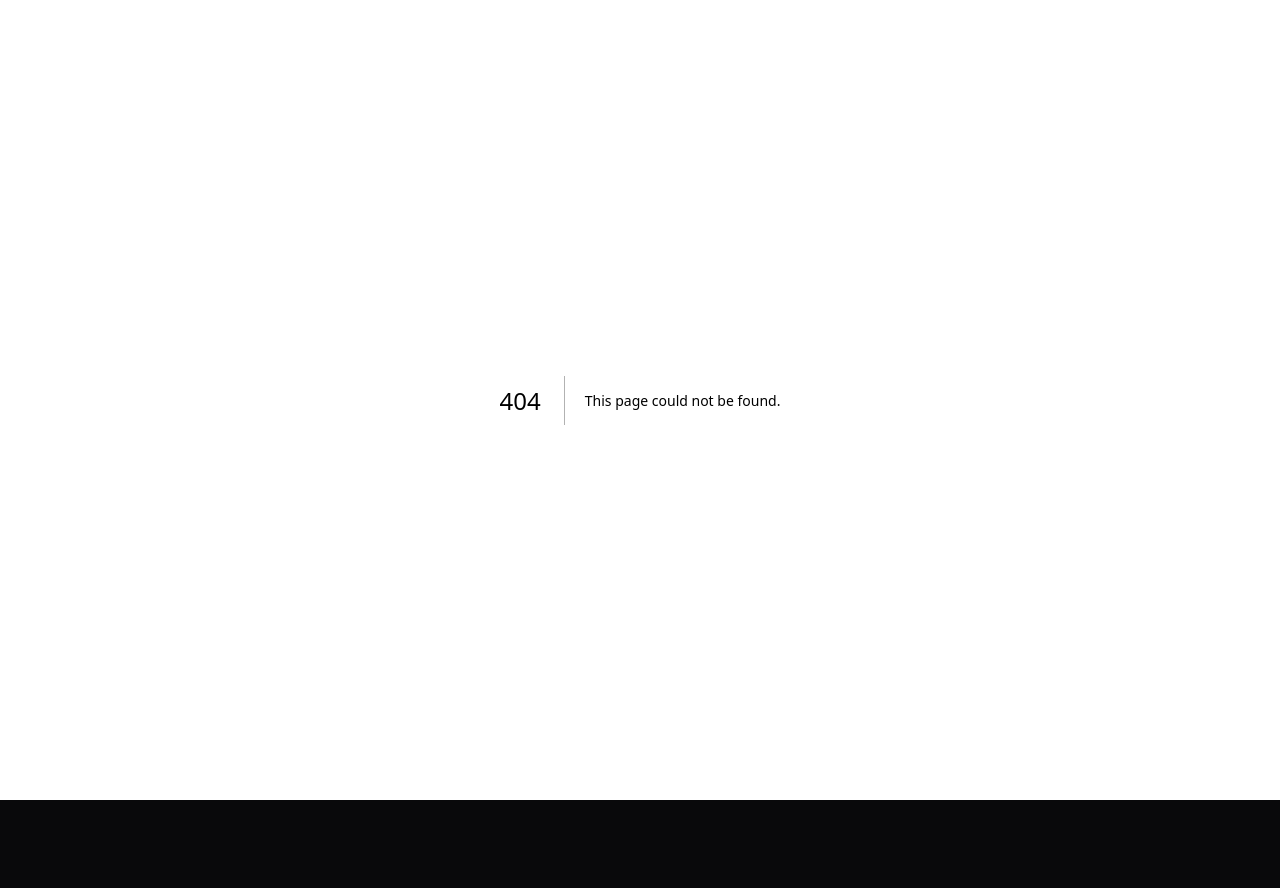
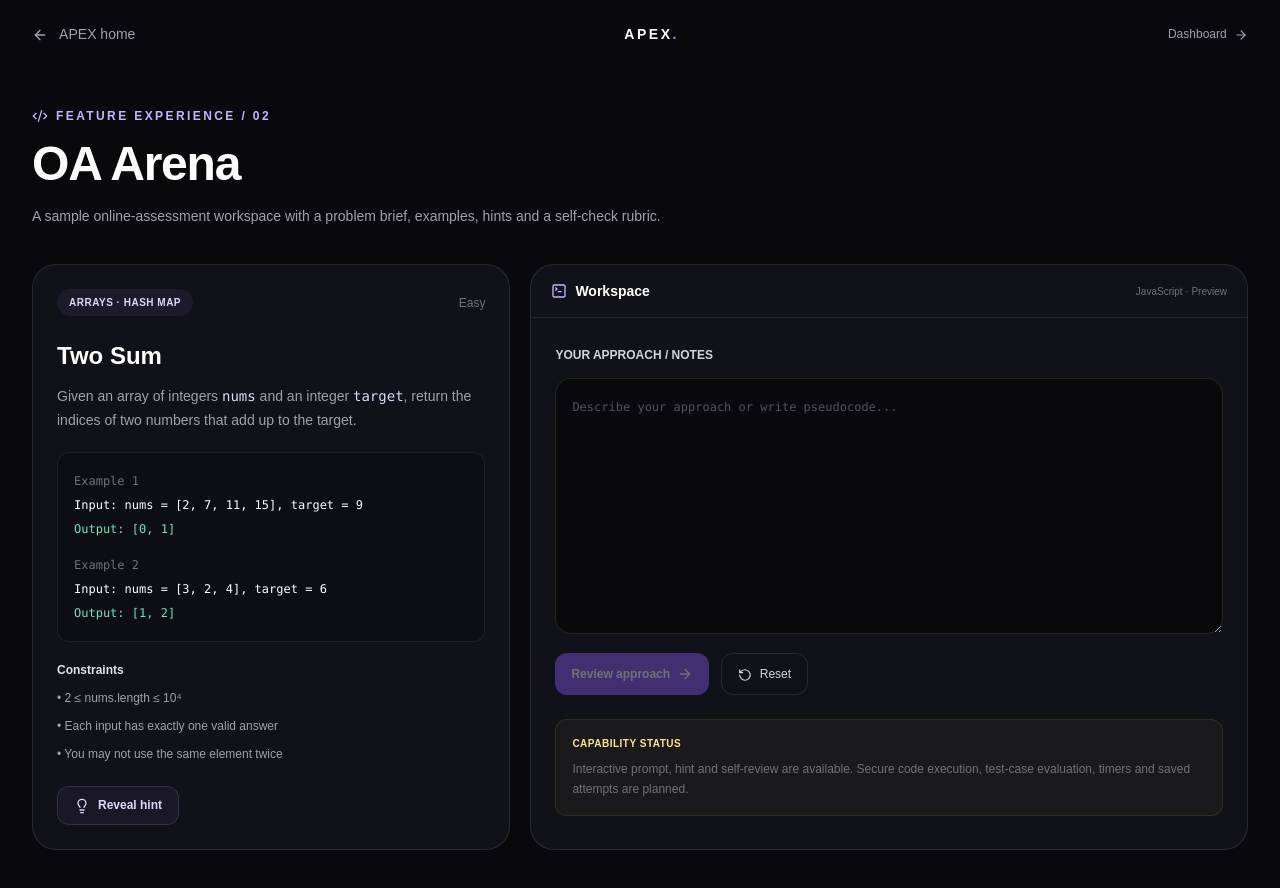
Before and after one commit to ansh44233/APEX-AI-Career-Developer-Intelligence-Platform, a Next.js app: page /features/oa-arena in a window 1280 px wide. Before the commit this address had no page. Shown: the top 888 px of the page. Before the commit the page ends 800 px from the top, so only its background shows below. Built offline with nearby package versions, Linux system fonts and the light colour scheme.

Commit message:
Add interactive OA Arena feature preview

```diff
--- /dev/null
+++ b/src/app/features/oa-arena/page.tsx
@@ -0,0 +1,34 @@
+"use client";
+
+import { useState } from "react";
+import { ArrowLeft, ArrowRight, CheckCircle2, Code2, Lightbulb, RotateCcw, TerminalSquare } from "lucide-react";
+
+export default function OAArena() {
+  const [showHint, setShowHint] = useState(false);
+  const [showChecks, setShowChecks] = useState(false);
+  const [attempt, setAttempt] = useState("");
+  const sample = "function twoSum(nums, target) {\n  const seen = new Map();\n  for (let i = 0; i < nums.length; i++) {\n    const need = target - nums[i];\n    if (seen.has(need)) return [seen.get(need), i];\n    seen.set(nums[i], i);\n  }\n  return [];\n}";
+  return <main className="min-h-screen bg-[#09090d] text-white">
+    <header className="mx-auto flex max-w-7xl items-center justify-between px-5 py-6 sm:px-8"><a href="/" className="text-sm text-zinc-400 hover:text-white"><ArrowLeft className="mr-2 inline h-4 w-4"/> APEX home</a><span className="text-sm font-extrabold tracking-[0.18em]">APEX<span className="text-violet-400">.</span></span><a href="/dashboard" className="text-xs text-zinc-400 hover:text-white">Dashboard <ArrowRight className="ml-1 inline h-3.5 w-3.5"/></a></header>
+    <section className="mx-auto max-w-7xl px-5 pb-20 pt-10 sm:px-8">
+      <div className="mb-9"><p className="flex items-center gap-2 text-xs font-semibold tracking-[0.2em] text-violet-300"><Code2 className="h-4 w-4"/> FEATURE EXPERIENCE / 02</p><h1 className="mt-4 text-4xl font-semibold tracking-tight sm:text-5xl">OA Arena</h1><p className="mt-4 max-w-2xl text-sm leading-6 text-zinc-400">A sample online-assessment workspace with a problem brief, examples, hints and a self-check rubric.</p></div>
+      <div className="grid gap-5 xl:grid-cols-[minmax(300px,0.8fr)_minmax(0,1.2fr)]">
+        <section className="rounded-3xl border border-white/10 bg-[#111119] p-6">
+          <div className="flex items-center justify-between"><span className="rounded-full bg-violet-400/[0.08] px-3 py-1.5 text-[10px] font-semibold tracking-wider text-violet-200">ARRAYS · HASH MAP</span><span className="text-xs text-zinc-500">Easy</span></div>
+          <h2 className="mt-6 text-2xl font-semibold">Two Sum</h2><p className="mt-3 text-sm leading-6 text-zinc-400">Given an array of integers <code className="text-violet-200">nums</code> and an integer <code className="text-violet-200">target</code>, return the indices of two numbers that add up to the target.</p>
+          <div className="mt-5 rounded-xl border border-white/[0.07] bg-black/20 p-4 font-mono text-xs leading-6"><p className="text-zinc-500">Example 1</p><p>Input: nums = [2, 7, 11, 15], target = 9</p><p className="text-emerald-300">Output: [0, 1]</p><p className="mt-3 text-zinc-500">Example 2</p><p>Input: nums = [3, 2, 4], target = 6</p><p className="text-emerald-300">Output: [1, 2]</p></div>
+          <div className="mt-5 space-y-3 text-xs text-zinc-400"><p><strong className="text-zinc-200">Constraints</strong></p><p>• 2 ≤ nums.length ≤ 10⁴</p><p>• Each input has exactly one valid answer</p><p>• You may not use the same element twice</p></div>
+          <button onClick={()=>setShowHint(!showHint)} className="mt-6 rounded-xl border border-violet-300/15 bg-violet-400/[0.06] px-4 py-2.5 text-xs font-semibold text-violet-200 hover:bg-violet-400/10"><Lightbulb className="mr-2 inline h-4 w-4"/>{showHint ? "Hide hint" : "Reveal hint"}</button>
+          {showHint && <p className="mt-3 rounded-xl bg-white/[0.04] p-4 text-xs leading-5 text-zinc-400">As you scan the array, store values you have already visited and their indices. For each value, check whether its complement has appeared.</p>}
+        </section>
+        <section className="overflow-hidden rounded-3xl border border-white/10 bg-[#111119]">
+          <div className="flex items-center justify-between border-b border-white/[0.07] px-5 py-4"><div className="flex items-center gap-2 text-sm font-semibold"><TerminalSquare className="h-4 w-4 text-violet-300"/> Workspace</div><span className="text-[10px] text-zinc-500">JavaScript · Preview</span></div>
+          <div className="p-4 sm:p-6"><label htmlFor="solution" className="text-xs font-semibold text-zinc-300">YOUR APPROACH / NOTES</label><textarea id="solution" value={attempt} onChange={e=>{setAttempt(e.target.value);setShowChecks(false);}} placeholder="Describe your approach or write pseudocode..." className="mt-3 min-h-64 w-full resize-y rounded-2xl border border-white/10 bg-[#09090d] p-4 font-mono text-xs leading-6 text-zinc-200 outline-none placeholder:text-zinc-600 focus:border-violet-400/50"/><div className="mt-3 flex flex-wrap gap-3"><button onClick={()=>setShowChecks(true)} disabled={!attempt.trim()} className="rounded-xl bg-violet-500 px-4 py-3 text-xs font-semibold hover:bg-violet-400 disabled:opacity-40">Review approach <ArrowRight className="ml-1 inline h-4 w-4"/></button><button onClick={()=>{setAttempt("");setShowChecks(false);}} className="rounded-xl border border-white/10 px-4 py-3 text-xs text-zinc-300 hover:bg-white/[0.05]"><RotateCcw className="mr-1 inline h-3.5 w-3.5"/> Reset</button></div>
+            {showChecks && <div className="mt-5 rounded-2xl border border-violet-300/15 bg-violet-400/[0.06] p-4"><p className="text-sm font-semibold text-violet-200"><CheckCircle2 className="mr-2 inline h-4 w-4"/> Self-review checklist</p><ul className="mt-3 space-y-2 text-xs leading-5 text-zinc-400"><li>• Does your approach avoid reusing the same index?</li><li>• Can you explain the time and space complexity?</li><li>• Does it handle negative values and repeated numbers?</li></ul><p className="mt-3 text-[10px] text-zinc-500">This preview does not execute code or grade submissions.</p></div>}
+            <div className="mt-6 rounded-xl border border-amber-300/10 bg-amber-300/[0.04] p-4"><p className="text-[10px] font-semibold tracking-wider text-amber-200">CAPABILITY STATUS</p><p className="mt-2 text-xs leading-5 text-zinc-500">Interactive prompt, hint and self-review are available. Secure code execution, test-case evaluation, timers and saved attempts are planned.</p></div>
+          </div>
+        </section>
+      </div>
+    </section>
+  </main>;
+}
```
